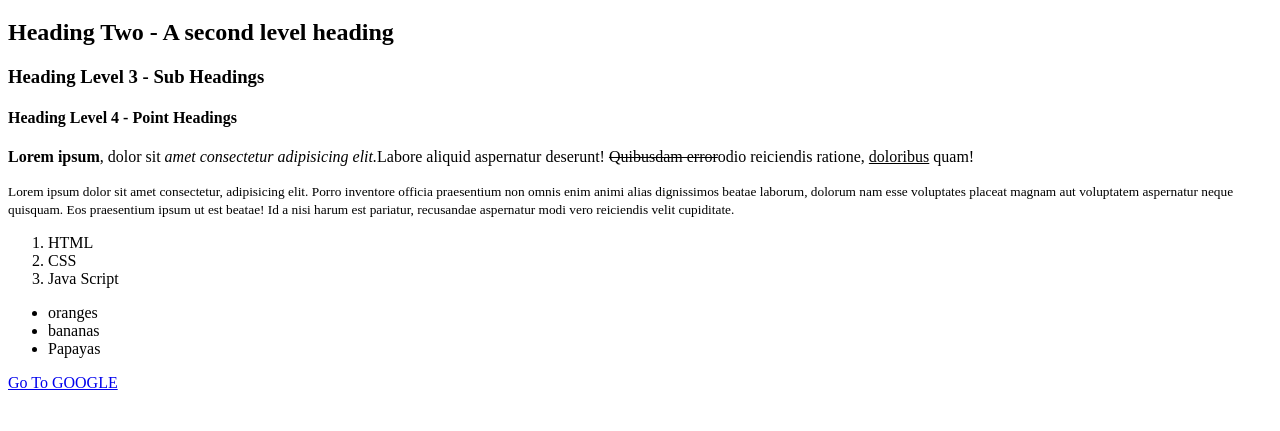
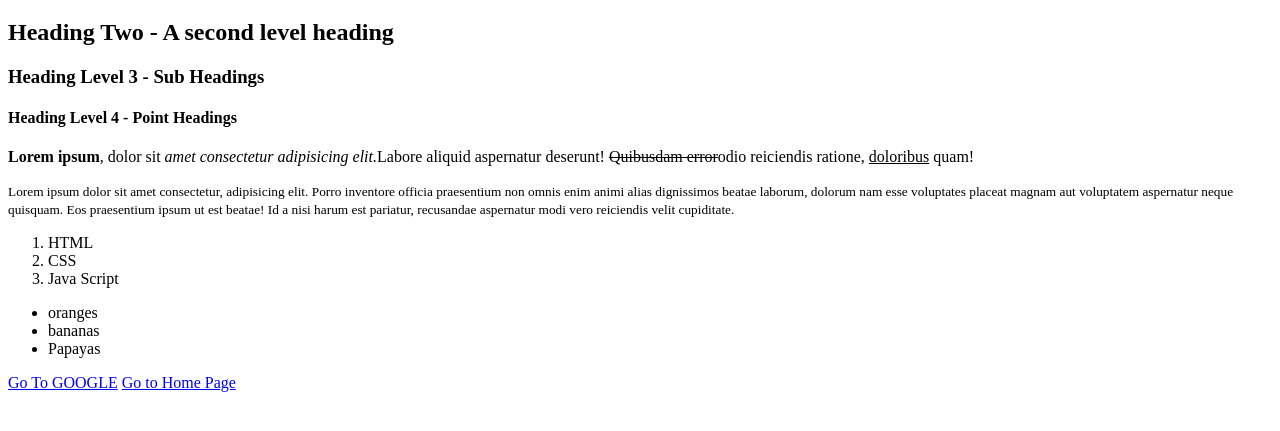
Before and after one commit to Abhinay28/Html-basics, a plain HTML site: page typography.html in a window 1280 px wide. Shown: the part 61-492 px from the top of the page. Drawn offline with Linux system fonts and the light colour scheme.

Commit message:
Media tag

```diff
--- a/typography.html
+++ b/typography.html
@@ -54,6 +54,7 @@
     <!-- href attribute is mandatory for anchor tags -->
     <!-- href - where you want to go -->
     <a href="https://www.google.com" target="_blank">Go To GOOGLE</a>
+    <a href="./index.html">Go to Home Page</a>
   </body>
 </html>
 
```
